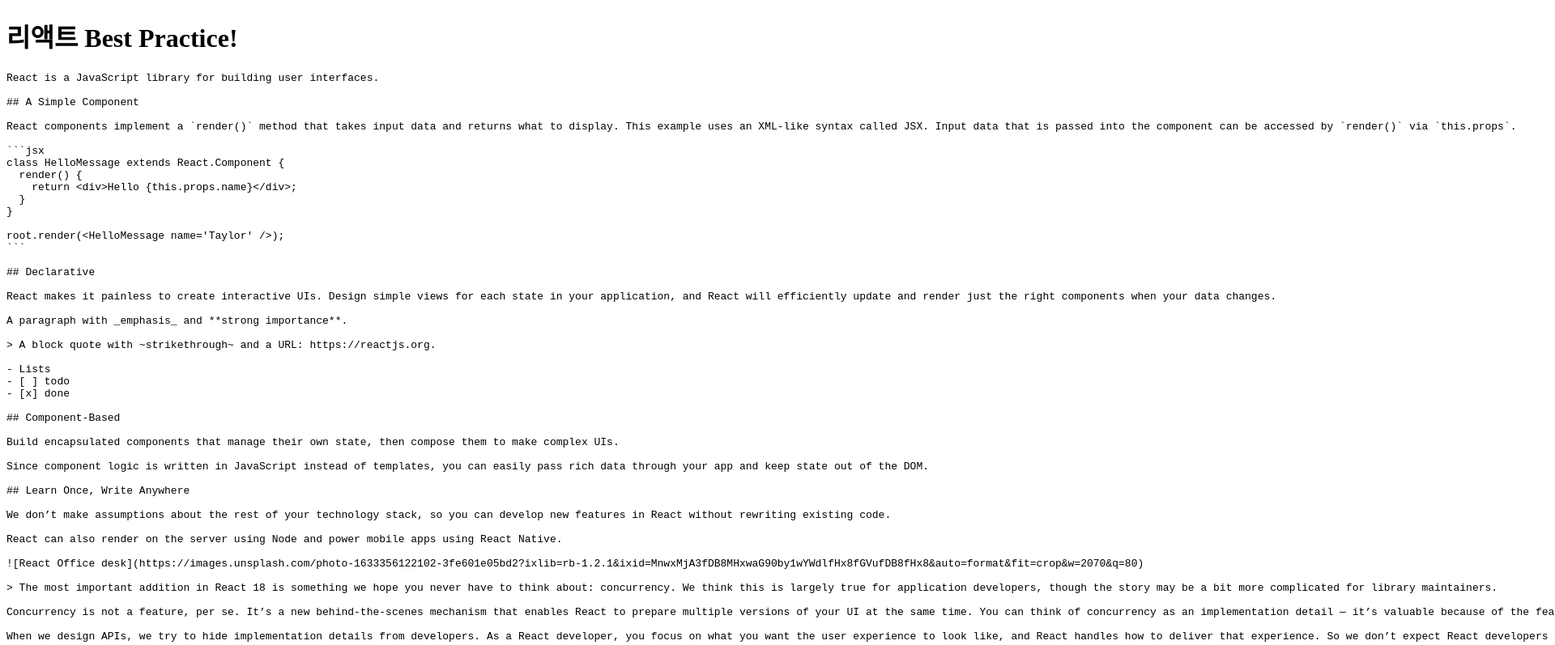
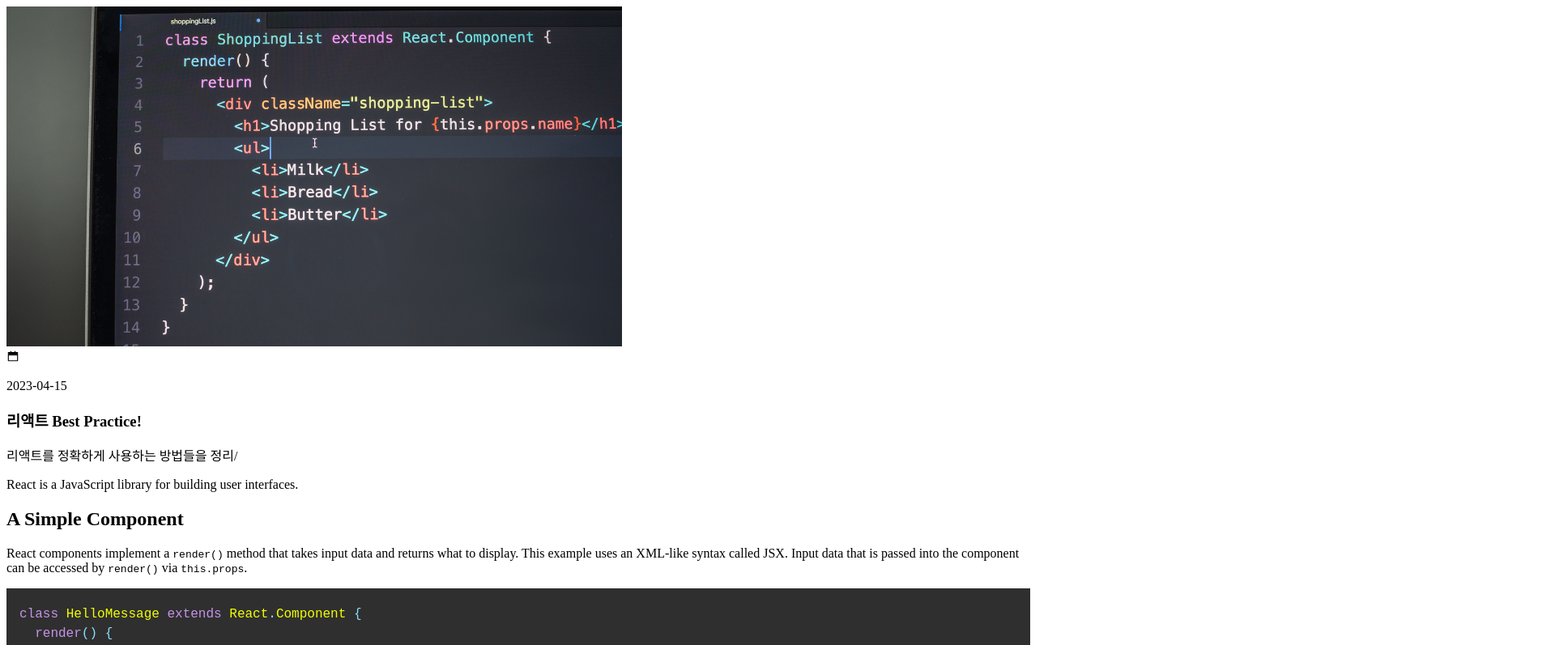
Before and after one commit to jinbaek78/nextjs-practice-blog-with-ellie, a Next.js app: page /posts/best-react-practices in a window 1280 px wide. Shown: the top 797 px of the page at 81% size, 1920 px wide, since content can reach past the window. Built offline with nearby package versions, Linux system fonts and the light colour scheme.

Commit message:
feat: make markdown viewer

```diff
--- a/next.config.js
+++ b/next.config.js
@@ -1,4 +1,13 @@
 /** @type {import('next').NextConfig} */
-const nextConfig = {}
+const nextConfig = {
+  images: {
+    remotePatterns: [
+      {
+        protocol: 'https',
+        hostname: 'images.unsplash.com',
+      },
+    ],
+  },
+};
 
-module.exports = nextConfig
+module.exports = nextConfig;
--- a/src/app/posts/[slug]/page.tsx
+++ b/src/app/posts/[slug]/page.tsx
@@ -1,4 +1,7 @@
+import MarkdownViewer from '@/components/MarkdownViewer';
 import { getPostData } from '@/service/posts';
+import Image from 'next/image';
+import { AiTwotoneCalendar } from 'react-icons/ai';
 
 type Props = {
   params: {
@@ -6,12 +9,28 @@
   };
 };
 export default async function PostPage({ params: { slug } }: Props) {
-  const post = await getPostData(slug);
+  const { title, content, path, description, date } = await getPostData(slug);
 
   return (
-    <>
-      <h1>{post.title}</h1>
-      <pre>{post.content}</pre>
-    </>
+    <article className="rounded-2xl overflow-hidden bg-gray-100 shadow-lg m-4">
+      <Image
+        className="w-full h-1/5 max-h-[500px]"
+        src={`/images/posts/${path}.png`}
+        alt={title}
+        width={760}
+        height={420}
+      />
+
+      <section className="flex flex-col p-4">
+        <div className="flex items-center self-end text-sky-600">
+          <AiTwotoneCalendar />
+          <p className="font-semibold ml-2">{date.toString()}</p>
+        </div>
+        <h1 className="text-4xl font-bold">{title}</h1>
+        <p className="text-xl font-bold">{description}/</p>
+        <div className="w-44 border-2 border-sky-600 mt-4 mb-8"></div>
+        <MarkdownViewer content={content} />
+      </section>
+    </article>
   );
 }
--- /dev/null
+++ b/src/components/MarkdownViewer.tsx
@@ -0,0 +1,60 @@
+'use client';
+
+import ReactMarkdown from 'react-markdown';
+import remarkGfm from 'remark-gfm';
+import { Prism as SyntaxHighlighter } from 'react-syntax-highlighter';
+import { materialDark } from 'react-syntax-highlighter/dist/esm/styles/prism';
+import Image from 'next/image';
+
+type Props = {
+  content: string;
+};
+export default function MarkdownViewer({ content }: Props) {
+  return (
+    <ReactMarkdown
+      className="prose max-w-none"
+      remarkPlugins={[remarkGfm]}
+      components={{
+        code({ node, inline, className, children, ...props }) {
+          const match = /language-(\w+)/.exec(className || '');
+          return !inline && match ? (
+            <SyntaxHighlighter
+              {...props}
+              style={materialDark}
+              language={match[1]}
+              PreTag="div"
+            >
+              {String(children).replace(/\n$/, '')}
+            </SyntaxHighlighter>
+          ) : (
+            <code {...props} className={className}>
+              {children}
+            </code>
+          );
+        },
+        // img: (image) => (
+        // <Image
+        //   className="w-full max-h-60 object-cover"
+        //   src={image.src || ''}
+        //   alt={image.alt || ''}
+        //   width={500}
+        //   height={350}
+        // />
+        // ),
+        img(image) {
+          return (
+            <Image
+              className="w-full max-h-60 object-cover"
+              src={image.src || ''}
+              alt={image.alt || ''}
+              width={500}
+              height={350}
+            />
+          );
+        },
+      }}
+    >
+      {content}
+    </ReactMarkdown>
+  );
+}
```
Also changed, not shown: package.json (+8 -0 lines), tailwind.config.js (+5 -2 lines), 1 other file (tests, documents, lock files or other folders).
